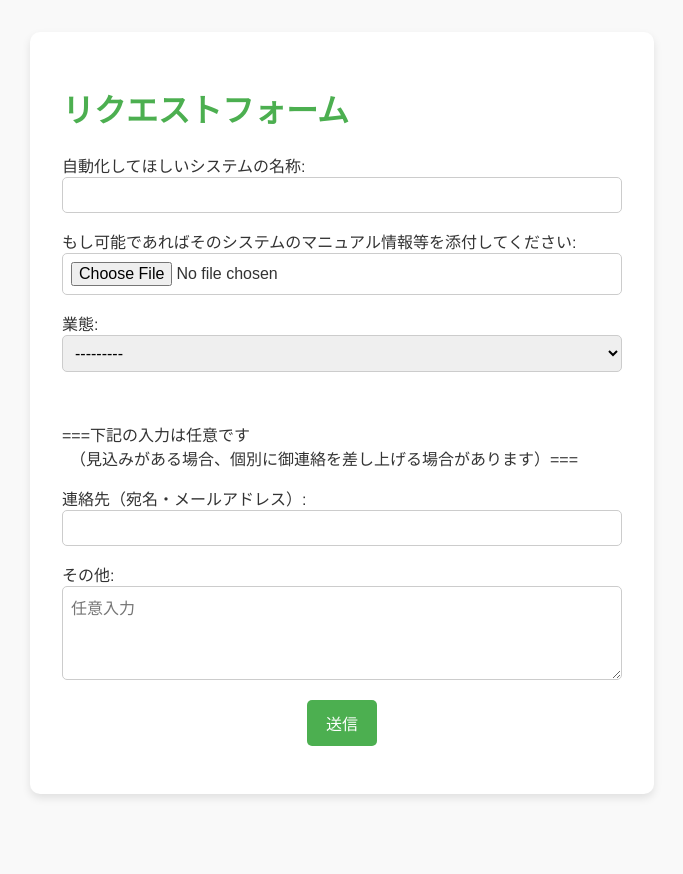
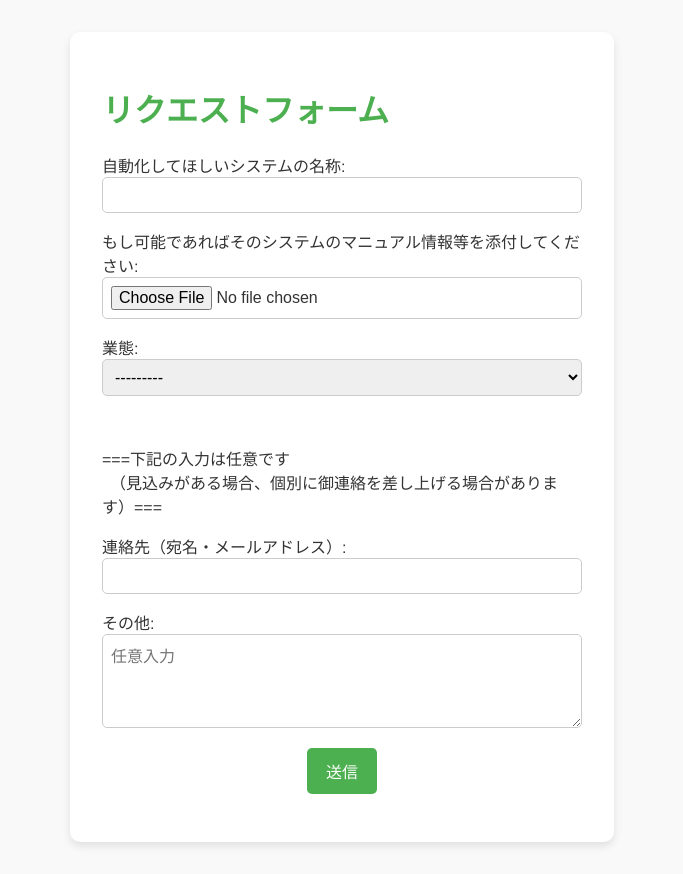
Before and after one commit to kei-a11y/rq, a Django app: page /info-request/ in a window 1280 px wide. Shown: the whole page, without its empty margins (298-981 px from the left). Before the commit the page ends 798 px from the top, so only its background shows below. Run offline with Django 5.2, Linux system fonts and the light colour scheme.

Commit message:
Update base.html

```diff
--- a/info/templates/base.html
+++ b/info/templates/base.html
@@ -22,7 +22,7 @@
         }
 
         main {
-            max-width: 35rem;
+            max-width: 30rem;
             margin: 2rem auto;
             background-color: white;
             padding: 2rem;
```
